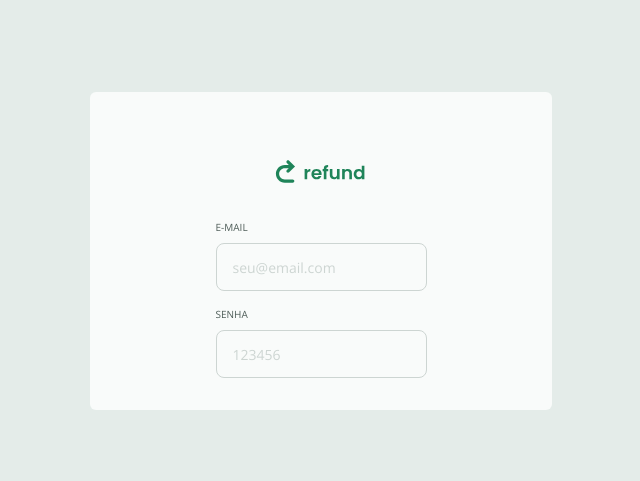
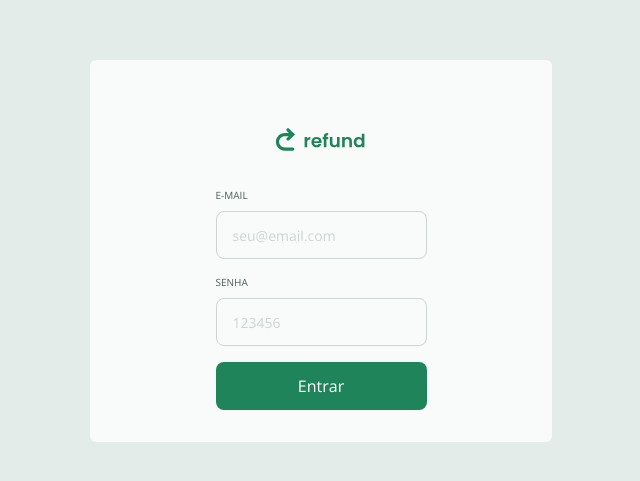
Before and after one commit to FabinhoFlauzino/refound-react, a React (Vite) app: page / in a window 1280 px wide. Shown: the part 149-630 px from the top of the page, without its empty margins (319-959 px from the left). Built offline with nearby package versions, Linux system fonts and the light colour scheme.

Commit message:
Criando o componente Button

```diff
--- /dev/null
+++ b/src/components/Button.tsx
@@ -0,0 +1,11 @@
+type Props = React.ComponentProps<"button"> & {
+  isLoading?: boolean
+}
+
+export default function Button({ children, isLoading, type = "button", ...rest }: Props) {
+  return (
+    <button type={type} {...rest} disabled={isLoading}
+      className="h-12 flex items-center justify-center bg-green-100 rounded-lg text-white cursor-pointer hover:bg-green-200 transition ease-linear disabled:opacity-50 disabled:cursor-not-allowed"
+    >{children}</button>
+  )
+}
--- a/src/components/Input.tsx
+++ b/src/components/Input.tsx
@@ -4,7 +4,7 @@
   legend?: string
 }
 
-export function Input({ legend, ...rest }: Props) {
+export function Input({ legend, type = "text", ...rest }: Props) {
   return (
     <fieldset className="
       flex flex-1 max-h-20 text-gray-200 focus-within:text-green-100
@@ -12,7 +12,7 @@
       {legend && (
         <legend className="uppercase text-xxs mb-2 text-inherit">{legend}</legend>
       )}
-      <input {...rest} type="text" className="w-full h-12 rounded-lg border border-gray-300 px-4 text-sm text-gray-100 bg-transparent outline-none focus:border-2 focus:border-green-100 placeholder-gray-300" />
+      <input type={type} {...rest} className="w-full h-12 rounded-lg border border-gray-300 px-4 text-sm text-gray-100 bg-transparent outline-none focus:border-2 focus:border-green-100 placeholder-gray-300" />
     </fieldset>
   )
 }
--- a/src/pages/SignIn.tsx
+++ b/src/pages/SignIn.tsx
@@ -1,3 +1,4 @@
+import Button from "../components/Button";
 import { Input } from "../components/Input";
 
 export function SignIn() {
@@ -19,6 +20,7 @@
         placeholder="123456"
       />
 
+      <Button>Entrar</Button>
     </form>
   )
 }
```
